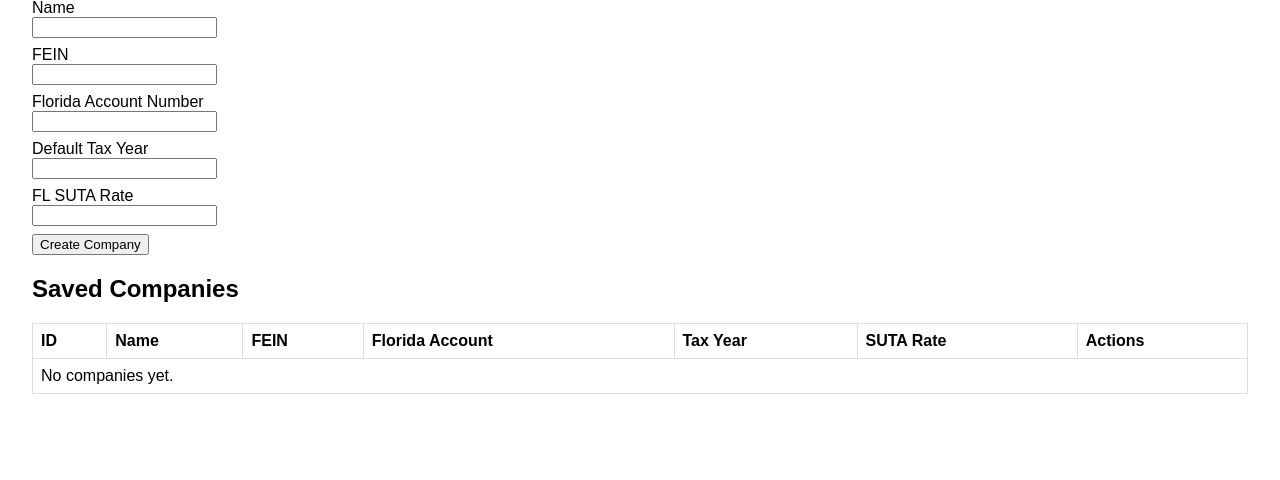
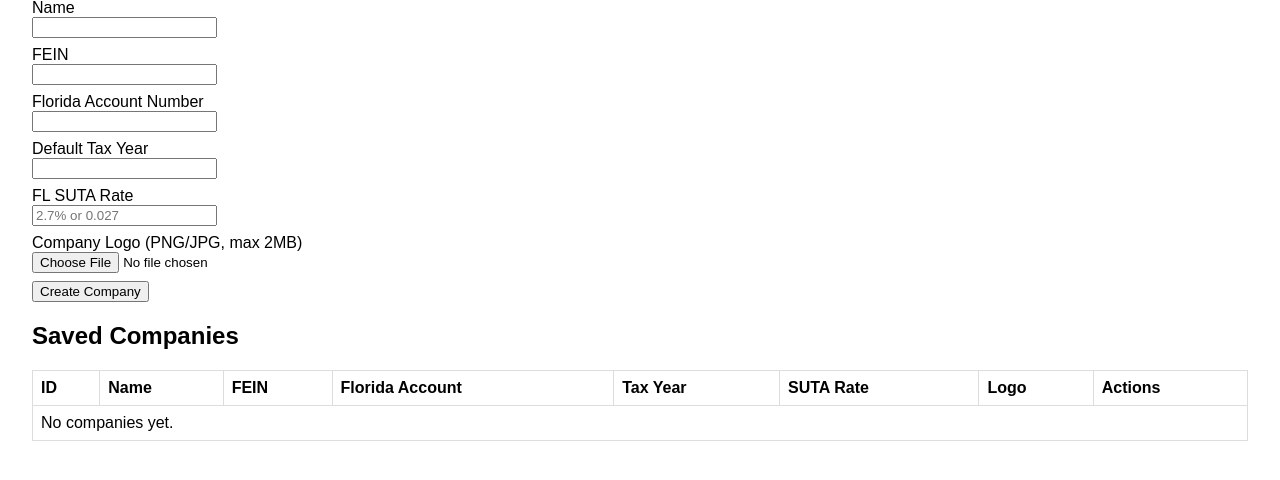
Before and after one commit to kolexum-bit/payroll-florida-app, a FastAPI app: page /company in a window 1280 px wide. Shown: the part 194-674 px from the top of the page. Run offline with FastAPI, Linux system fonts and the light colour scheme.

Commit message:
Implement SUTA normalization, YTD paystub totals, and logo UX/PDF updates

```diff
--- a/app/main.py
+++ b/app/main.py
@@ -4,10 +4,13 @@ import csv
 import io
 import logging
 import os
+import shutil
 from datetime import date
+from pathlib import Path
 from urllib.parse import quote_plus
 
-from fastapi import Depends, FastAPI, Form, HTTPException, Request
+from fastapi import Depends, FastAPI, File, Form, HTTPException, Request, UploadFile
+from fastapi.staticfiles import StaticFiles
 from fastapi.responses import JSONResponse, RedirectResponse, Response
 from fastapi.templating import Jinja2Templates
 from sqlalchemy.exc import IntegrityError
@@ -18,6 +21,7 @@ from app.models import Company, Employee, MonthlyPayroll
 from app.reports.rollups import employee_w2_totals, form940_summary, form941_summary, rt6_summary
 from app.services.payroll import TaxConfigError, calculate_monthly_payroll
 from app.services.pdf import create_pay_stub_pdf_bytes
+from app.utils.rates import format_rate_percent, parse_rate_to_decimal
 
 logger = logging.getLogger(__name__)
 
@@ -25,6 +29,10 @@ logger = logging.getLogger(__name__)
 def create_app(database_url: str | None = None) -> FastAPI:
     app = FastAPI(title="Payroll Florida App")
     templates = Jinja2Templates(directory="app/templates")
+    static_root = Path("app/static")
+    upload_root = static_root / "uploads"
+    upload_root.mkdir(parents=True, exist_ok=True)
+    app.mount("/static", StaticFiles(directory=static_root), name="static")
     session_factory = create_session_factory(database_url or os.getenv("DATABASE_URL", "sqlite:///./payroll.db"))
     app.state.session_factory = session_factory
 
@@ -40,7 +48,13 @@ def create_app(database_url: str | None = None) -> FastAPI:
     def base_ctx(request: Request, db: Session, **extra):
         companies = db.query(Company).order_by(Company.name.asc()).all()
         company = current_company(request, db)
-        return {"request": request, "companies": companies, "current_company": company, **extra}
+        return {
+            "request": request,
+            "companies": companies,
+            "current_company": company,
+            "format_rate_percent": format_rate_percent,
+            **extra,
+        }
 
     @app.exception_handler(Exception)
     async def unhandled_exception_handler(request: Request, exc: Exception):
@@ -70,14 +84,53 @@ def create_app(database_url: str | None = None) -> FastAPI:
         fein: str = Form(...),
         florida_account_number: str = Form(...),
         default_tax_year: int = Form(...),
-        fl_suta_rate: float = Form(...),
+        fl_suta_rate: str = Form(...),
+        logo: UploadFile | None = File(default=None),
+        remove_logo: str | None = Form(default=None),
         db: Session = Depends(db_dependency),
     ):
         company = db.get(Company, company_id) if company_id else Company()
         if company_id and not company:
             return RedirectResponse(url="/company?message=Company+not+found&status=error", status_code=302)
         company.name, company.fein, company.florida_account_number = name, fein, florida_account_number
-        company.default_tax_year, company.fl_suta_rate = default_tax_year, fl_suta_rate
+        company.default_tax_year = default_tax_year
+        try:
+            company.fl_suta_rate = parse_rate_to_decimal(fl_suta_rate)
+        except ValueError as exc:
+            return RedirectResponse(url=f"/company?message={quote_plus(str(exc))}&status=error", status_code=302)
+
+        if remove_logo:
+            if company.logo_path:
+                (static_root / company.logo_path).unlink(missing_ok=True)
+            company.logo_path = None
+
+        if logo and logo.filename:
+            content_type = (logo.content_type or "").lower()
+            ext = Path(logo.filename).suffix.lower()
+            allowed = {".png", ".jpg", ".jpeg"}
+            allowed_types = {"image/png", "image/jpeg", "image/jpg"}
+            if ext not in allowed or content_type not in allowed_types:
+                return RedirectResponse(url="/company?message=Logo+must+be+PNG+or+JPG&status=error", status_code=302)
+
+            logo.file.seek(0, os.SEEK_END)
+            size = logo.file.tell()
+            logo.file.seek(0)
+            if size > 2 * 1024 * 1024:
+                return RedirectResponse(url="/company?message=Logo+must+be+2MB+or+smaller&status=error", status_code=302)
+
+            if not company_id:
+                db.add(company)
+                db.flush()
+
+            company_upload_dir = upload_root / str(company.id)
+            company_upload_dir.mkdir(parents=True, exist_ok=True)
+            target = company_upload_dir / f"logo{ext}"
+            for existing in company_upload_dir.glob("logo.*"):
+                existing.unlink(missing_ok=True)
+            with target.open("wb") as output:
+                shutil.copyfileobj(logo.file, output)
+            company.logo_path = str(Path("uploads") / str(company.id) / target.name)
+
         if not company_id:
             db.add(company)
         db.commit()
@@ -199,7 +252,7 @@ def create_app(database_url: str | None = None) -> FastAPI:
                 ytd_medicare_wages=sum(_trace_wages(r, "medicare_taxable_wages") for r in ytd_records),
                 ytd_futa_wages=sum(_trace_wages(r, "futa_taxable_wages") for r in ytd_records),
                 ytd_suta_wages=sum(_trace_wages(r, "suta_taxable_wages") for r in ytd_records),
-                company_suta_rate_percent=company.fl_suta_rate,
+                company_suta_rate_decimal=company.fl_suta_rate,
             )
         except TaxConfigError as exc:
             logger.warning("Tax config error for company=%s employee=%s year=%s month=%s: %s", company.id, employee_id, year, month, exc)
@@ -259,29 +312,40 @@ def create_app(database_url: str | None = None) -> FastAPI:
             return RedirectResponse(url=f"/pay-stubs?company_id={company.id if company else ''}&message=No+payroll+record+found&status=error", status_code=302)
         emp = record.employee
         ytd = db.query(MonthlyPayroll).filter(MonthlyPayroll.company_id == company.id, MonthlyPayroll.employee_id == employee_id, MonthlyPayroll.year == year, MonthlyPayroll.month <= month).order_by(MonthlyPayroll.month.asc()).all()
+        ytd_gross = round(sum(r.gross_pay for r in ytd), 2)
+        ytd_taxes_deductions = round(sum(r.federal_withholding + r.social_security_ee + r.medicare_ee + r.additional_medicare_ee + r.deductions for r in ytd), 2)
+        ytd_net = round(sum(r.net_pay for r in ytd), 2)
+        logo_line = f"Logo: {company.logo_path}" if company.logo_path else "Logo: none"
+
         lines = [
             "Monthly Pay Stub",
+            logo_line,
             f"Company: {company.name}",
             f"Employee: {emp.first_name} {emp.last_name}",
             f"Year/Month: {record.year}/{record.month:02d}",
             f"Pay Date: {record.pay_date.isoformat()}",
             "",
-            f"Earnings - Salary: {emp.monthly_salary:.2f}",
-            f"Earnings - Bonus: {record.bonus:.2f}",
-            f"Earnings - Reimbursements: {record.reimbursements:.2f}",
+            "[Earnings]",
+            f"Salary: {emp.monthly_salary:.2f}",
+            f"Bonus: {record.bonus:.2f}",
+            f"Reimbursements: {record.reimbursements:.2f}",
             f"Gross: {record.gross_pay:.2f}",
             "",
-            f"Deductions - FIT: {record.federal_withholding:.2f}",
-            f"Deductions - Social Security EE: {record.social_security_ee:.2f}",
-            f"Deductions - Medicare EE: {record.medicare_ee:.2f}",
-            f"Deductions - Addl Medicare EE: {record.additional_medicare_ee:.2f}",
-            f"Deductions - Other: {record.deductions:.2f}",
+            "[Taxes & Deductions]",
+            f"FIT: {record.federal_withholding:.2f}",
+            f"Social Security EE: {record.social_security_ee:.2f}",
+            f"Medicare EE: {record.medicare_ee:.2f}",
+            f"Additional Medicare EE: {record.additional_medicare_ee:.2f}",
+            f"Other Deductions: {record.deductions:.2f}",
+            "",
+            "[Net Pay]",
             f"Net: {record.net_pay:.2f}",
             "",
-            "Gross & Net by Month (YTD)",
+            "[YTD Summary]",
+            f"Gross Income YTD: {ytd_gross:.2f}",
+            f"Total Taxes/Deductions YTD: {ytd_taxes_deductions:.2f}",
+            f"Net Income YTD: {ytd_net:.2f}",
         ]
-        for r in ytd:
-            lines.append(f"{r.year}-{r.month:02d} Gross {r.gross_pay:.2f} Net {r.net_pay:.2f}")
         return Response(content=create_pay_stub_pdf_bytes(lines), media_type="application/pdf")
 
     @app.post("/w2/generate/{employee_id}")
--- a/app/models.py
+++ b/app/models.py
@@ -19,6 +19,7 @@ class Company(Base):
     florida_account_number: Mapped[str] = mapped_column(String(64), nullable=False)
     default_tax_year: Mapped[int] = mapped_column(Integer, nullable=False)
     fl_suta_rate: Mapped[float] = mapped_column(Float, nullable=False)
+    logo_path: Mapped[str | None] = mapped_column(String(500), nullable=True)
     created_at: Mapped[datetime] = mapped_column(DateTime(timezone=True), server_default=func.now())
     updated_at: Mapped[datetime] = mapped_column(
         DateTime(timezone=True), server_default=func.now(), onupdate=func.now()
--- a/app/reports/rollups.py
+++ b/app/reports/rollups.py
@@ -18,7 +18,7 @@ def _trace_step(record: MonthlyPayroll, key: str) -> float:
     return float((record.calculation_trace or {}).get("steps", {}).get(key, 0.0))
 
 
-def rt6_summary(db: Session, company_id: int, year: int, quarter: int, suta_rate_percent: float) -> dict:
+def rt6_summary(db: Session, company_id: int, year: int, quarter: int, suta_rate_decimal: float) -> dict:
     start, end = _quarter_months(quarter)
     records = _base_query(db, company_id, year).filter(MonthlyPayroll.month >= start, MonthlyPayroll.month <= end).all()
     total_wages = round(sum(_trace_step(r, "taxable_wages") for r in records), 2)
@@ -32,7 +32,7 @@ def rt6_summary(db: Session, company_id: int, year: int, quarter: int, suta_rate
         "line_mapping": {
             "RT-6 Line 1": "Total wages paid",
             "RT-6 Line 2": "Taxable wages (after $7,000 wage base cap)",
-            "RT-6 Line 3": f"Tax due at {suta_rate_percent}%",
+            "RT-6 Line 3": f"Tax due at {(suta_rate_decimal * 100):.3f}%",
         },
     }
 
--- a/app/services/payroll.py
+++ b/app/services/payroll.py
@@ -79,7 +79,7 @@ def calculate_monthly_payroll(
     ytd_medicare_wages: float,
     ytd_futa_wages: float,
     ytd_suta_wages: float,
-    company_suta_rate_percent: float,
+    company_suta_rate_decimal: float,
 ) -> dict:
     tax = load_tax_year_data(year)
     fit_cfg = tax["fit"].get(employee.filing_status)
@@ -117,7 +117,7 @@ def calculate_monthly_payroll(
 
     suta_remaining = max(0.0, suta_wage_base - ytd_suta_wages)
     suta_taxable = min(suta_remaining, taxable_wages)
-    suta_er = suta_taxable * (company_suta_rate_percent / 100)
+    suta_er = suta_taxable * company_suta_rate_decimal
 
     employee_taxes = federal + social_security_ee + medicare_ee + additional_medicare_ee
     net = gross - employee_taxes - deductions
--- a/app/templates/company.html
+++ b/app/templates/company.html
@@ -2,19 +2,27 @@
 {% block title %}Company | Payroll Florida{% endblock %}
 {% block content %}
 <h1>Company Setup</h1>
-<form method="post" action="/company">
+<form method="post" action="/company" enctype="multipart/form-data">
   <input type="hidden" name="company_id" value="{{ edit_company.id if edit_company else '' }}" />
   <div><label>Name</label><br /><input type="text" name="name" required value="{{ edit_company.name if edit_company else '' }}" /></div>
   <div><label>FEIN</label><br /><input type="text" name="fein" required value="{{ edit_company.fein if edit_company else '' }}" /></div>
   <div><label>Florida Account Number</label><br /><input type="text" name="florida_account_number" required value="{{ edit_company.florida_account_number if edit_company else '' }}" /></div>
   <div><label>Default Tax Year</label><br /><input type="number" name="default_tax_year" required value="{{ edit_company.default_tax_year if edit_company else '' }}" /></div>
-  <div><label>FL SUTA Rate</label><br /><input type="number" step="0.0001" name="fl_suta_rate" required value="{{ edit_company.fl_suta_rate if edit_company else '' }}" /></div>
+  <div><label>FL SUTA Rate</label><br /><input type="text" name="fl_suta_rate" required value="{{ format_rate_percent(edit_company.fl_suta_rate) if edit_company else '' }}" placeholder="2.7% or 0.027" /></div>
+  <div><label>Company Logo (PNG/JPG, max 2MB)</label><br /><input type="file" name="logo" accept=".png,.jpg,.jpeg,image/png,image/jpeg" /></div>
+  {% if edit_company and edit_company.logo_path %}
+    <div>
+      <p>Current logo:</p>
+      <img src="/static/{{ edit_company.logo_path }}" alt="{{ edit_company.name }} logo" style="max-height: 80px; border: 1px solid #ddd; padding: 0.25rem;" />
+    </div>
+    <div><label><input type="checkbox" name="remove_logo" value="1" /> Remove logo</label></div>
+  {% endif %}
   <button type="submit">{{ "Update Company" if edit_company else "Create Company" }}</button>
 </form>
 <h2>Saved Companies</h2>
-<table><thead><tr><th>ID</th><th>Name</th><th>FEIN</th><th>Florida Account</th><th>Tax Year</th><th>SUTA Rate</th><th>Actions</th></tr></thead><tbody>
+<table><thead><tr><th>ID</th><th>Name</th><th>FEIN</th><th>Florida Account</th><th>Tax Year</th><th>SUTA Rate</th><th>Logo</th><th>Actions</th></tr></thead><tbody>
 {% for company in companies %}
-<tr><td>{{ company.id }}</td><td>{{ company.name }}</td><td>{{ company.fein }}</td><td>{{ company.florida_account_number }}</td><td>{{ company.default_tax_year }}</td><td>{{ company.fl_suta_rate }}</td><td class="actions"><a href="/company?edit_id={{ company.id }}">Edit</a><form method="post" action="/company/{{ company.id }}/delete" style="display:inline;"><button type="submit">Delete</button></form></td></tr>
-{% else %}<tr><td colspan="7">No companies yet.</td></tr>{% endfor %}
+<tr><td>{{ company.id }}</td><td>{{ company.name }}</td><td>{{ company.fein }}</td><td>{{ company.florida_account_number }}</td><td>{{ company.default_tax_year }}</td><td>{{ format_rate_percent(company.fl_suta_rate) }}</td><td>{% if company.logo_path %}<img src="/static/{{ company.logo_path }}" alt="{{ company.name }} logo" style="max-height: 40px;" />{% else %}-{% endif %}</td><td class="actions"><a href="/company?edit_id={{ company.id }}">Edit</a><form method="post" action="/company/{{ company.id }}/delete" style="display:inline;"><button type="submit">Delete</button></form></td></tr>
+{% else %}<tr><td colspan="8">No companies yet.</td></tr>{% endfor %}
 </tbody></table>
 {% endblock %}
```
Also changed, not shown: app/services/pdf.py (+16 -1 lines), app/utils/rates.py (added, +41 -0 lines), tests/conftest.py (+1 -1 lines), tests/test_company.py (+31 -0 lines), tests/test_payroll_reports_pdf.py (+26 -1 lines), tests/test_rates.py (added, +30 -0 lines), README.md.
